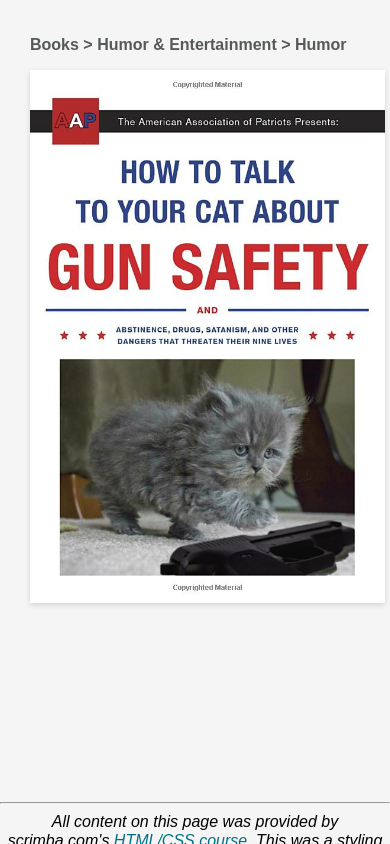
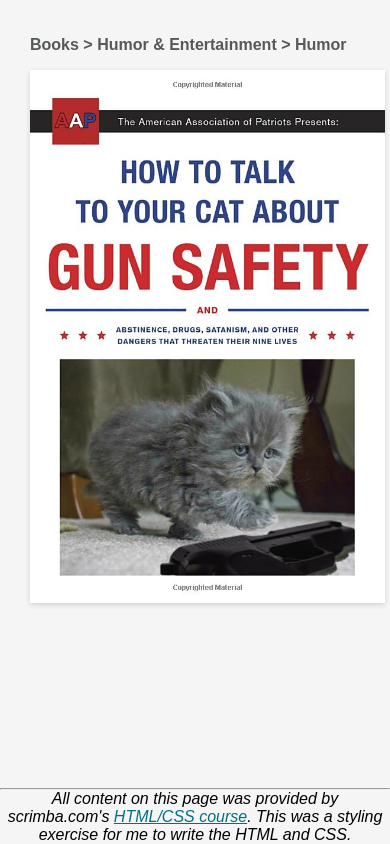
Before and after one commit to darizard/scrimba-htmlcss, a plain HTML site: page amzproductpage/index.html in a window 390 px wide. Drawn offline with Linux system fonts and the light colour scheme.

Commit message:
Add some responsiveness design to amzproductpage

```diff
--- a/amzproductpage/index.html
+++ b/amzproductpage/index.html
@@ -22,7 +22,7 @@
         </div>
 
         <div class="footer">
-            <hr>
+            <hr style="margin:0">
             <p class="credits">All content on this page was provided by scrimba.com's <a class="link" href="https://scrimba.com/learn-html-and-css-c0p" target="_blank">HTML/CSS course</a>. This was a styling exercise for me to write the HTML and CSS.</p>
         </div>
     </body>
--- a/amzproductpage/styles.css
+++ b/amzproductpage/styles.css
@@ -9,6 +9,18 @@ body {
     height: calc(100% - 50px);
     overflow-y: auto;
     display: flex;
+}
+
+@media (min-width:320px) {
+    .mainbox {
+        height: calc(100% - 60px);
+    }
+}
+
+@media (min-width:501px) {
+    .mainbox {
+        height: calc(100% - 50px);
+    }
 }
 
 .boxcol {
@@ -41,7 +53,6 @@ body {
     position: fixed;
     width: 100%;
     bottom: 0;
-    height: 50px;
     margin: 0 auto;
     text-align: center;
 }
@@ -52,7 +63,5 @@ body {
 
 .credits {
     display: inline;
-    height: 100%;
     font-style: italic;
-    vertical-align: middle;
 }
```
